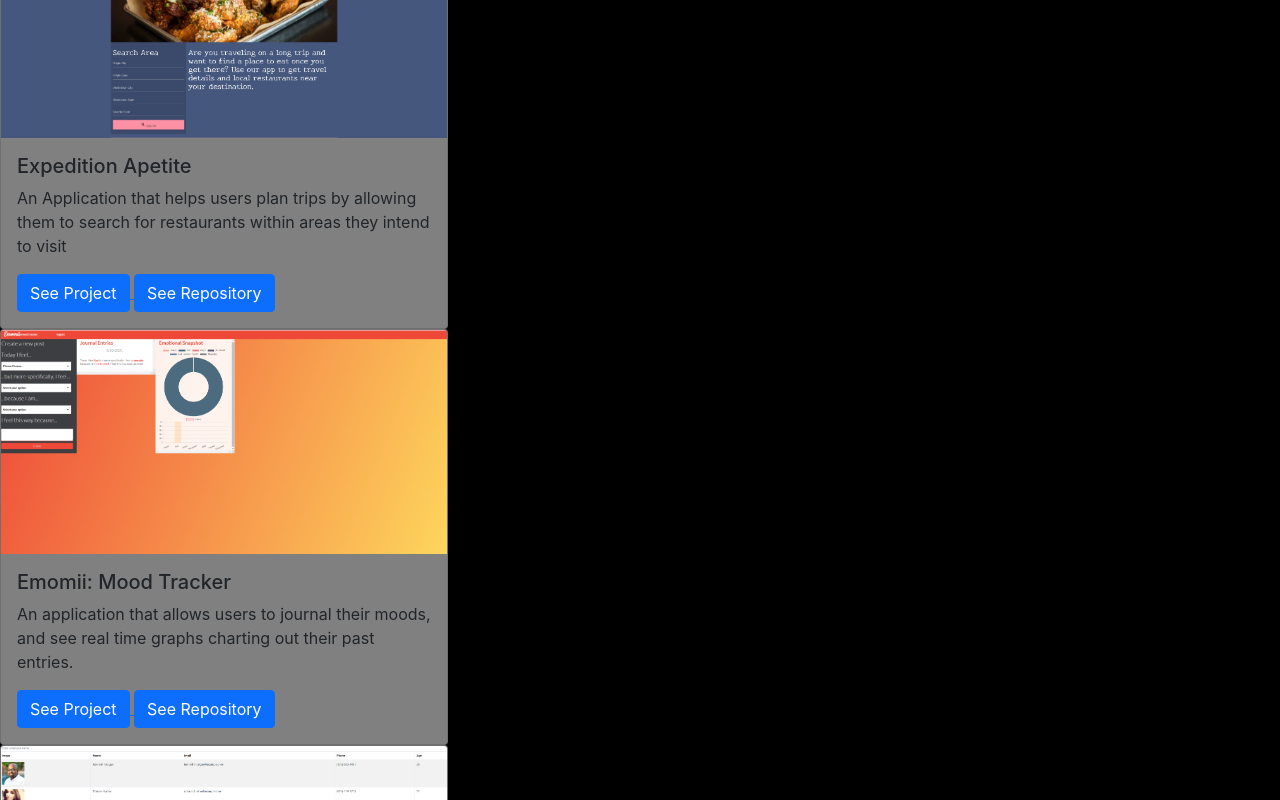
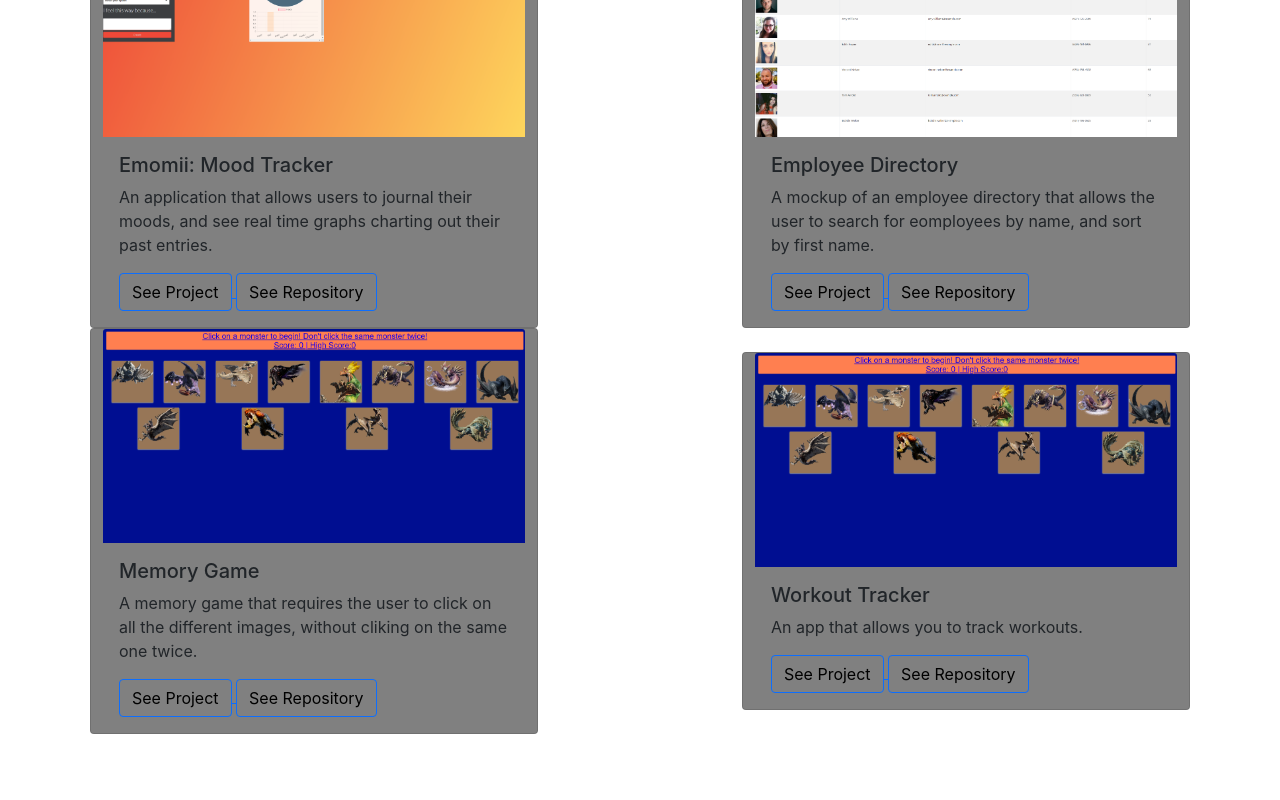
Before and after one commit to SerenaChandler/react-portfolio, a React (Create React App) app: page / in a window 1280 px wide. Shown: the part 540-1340 px from the top of the page. After the commit the page ends 1274 px from the top, so only its background shows below. Built offline with nearby package versions, Linux system fonts and the light colour scheme.

Commit message:
changed layout

```diff
--- a/src/pages/Projects.js
+++ b/src/pages/Projects.js
@@ -1,34 +1,39 @@
 import react, { useState } from "react";
-import projects from "../projects.json"
-import Card from "react-bootstrap/Card"
-import Button from "react-bootstrap/Button"
+import projects from "../projects.json";
+import Card from "react-bootstrap/Card";
+import Button from "react-bootstrap/Button";
 
 const Projects = () => {
+  return (
+    <div id="projects" >
 
-  return (
-    <section id="projects" style={{ background: "black" }}>
-
-      <h1 className="section-title" style={{ color: "grey" }}>
+      <h1 style={{ color: "grey", textAlign: "center" }}>
         Portfolio
       </h1>
 
+      <div className="row">
+        {projects.map((project) => (
+          <Card
+            className="col-sm-12 col-md-6 col-lg-4"
+            style={{ width: "28rem", background: "grey", margin: "auto" }}
+          >
+            <Card.Img variant="top" src={project.image} />
+            <Card.Body>
+              <Card.Title>{project.title}</Card.Title>
+              <Card.Text>{project.desc}</Card.Text>
+              <a href={project.link} target="_blank">
+                <Button style={{  background: "grey", color: "black" }} variant="primary">See Project</Button>{" "}
+              </a>
+              <a href={project.repo} target="_blank">
+                <Button style={{  background: "grey", color: "black" }} variant="primary">See Repository</Button>{" "}
+              </a>
+            </Card.Body>
+          </Card>
+        ))}
+      </div>
 
-    {projects.map((project) =>
-<Card  style={{ width: '28rem', background: "grey" }}>
-  <Card.Img variant="top" src={project.image} />
-  <Card.Body>
-    <Card.Title>{project.title}</Card.Title>
-    <Card.Text>
-      {project.desc}
-    </Card.Text>
-    <a href={project.link}target="_blank" ><Button variant="primary" >See Project</Button> </a>
-   <a href={project.repo}target="_blank" ><Button variant="primary">See Repository</Button> </a>
-  </Card.Body>
-</Card>
-    )}
+    </div>
+  );
+};
 
-    </section>
-  )
-}
-
-export default Projects
+export default Projects;
--- a/src/projects.json
+++ b/src/projects.json
@@ -33,5 +33,12 @@
     "link": "https://serenachandler.github.io/memory-game/",
     "repo": "https://github.com/SerenaChandler/memory-game",
     "desc": "A memory game that requires the user to click on all the different images, without cliking on the same one twice."
+  },
+  {
+    "title": "Workout Tracker",
+    "image": "./images/MGpreview.png",
+    "link": "https://calm-castle-75154.herokuapp.com/?id=609ea620342f9c00157f7fa1",
+    "repo": "https://github.com/SerenaChandler/workout-tracker",
+    "desc": "An app that allows you to track workouts."
   }
 ]
```
